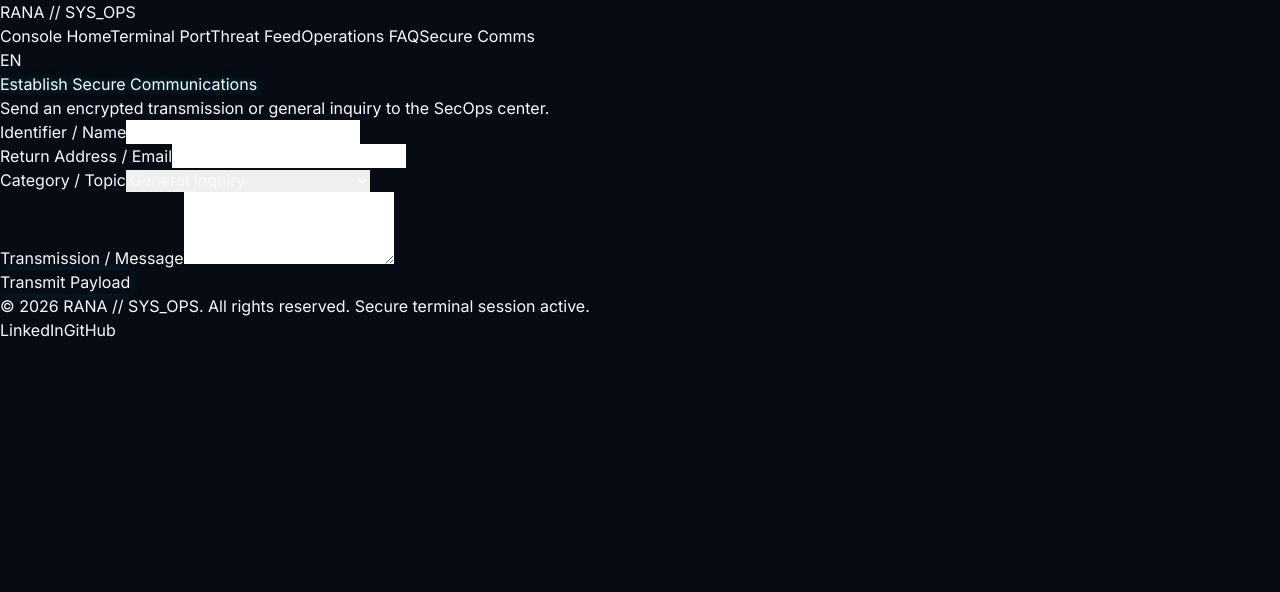
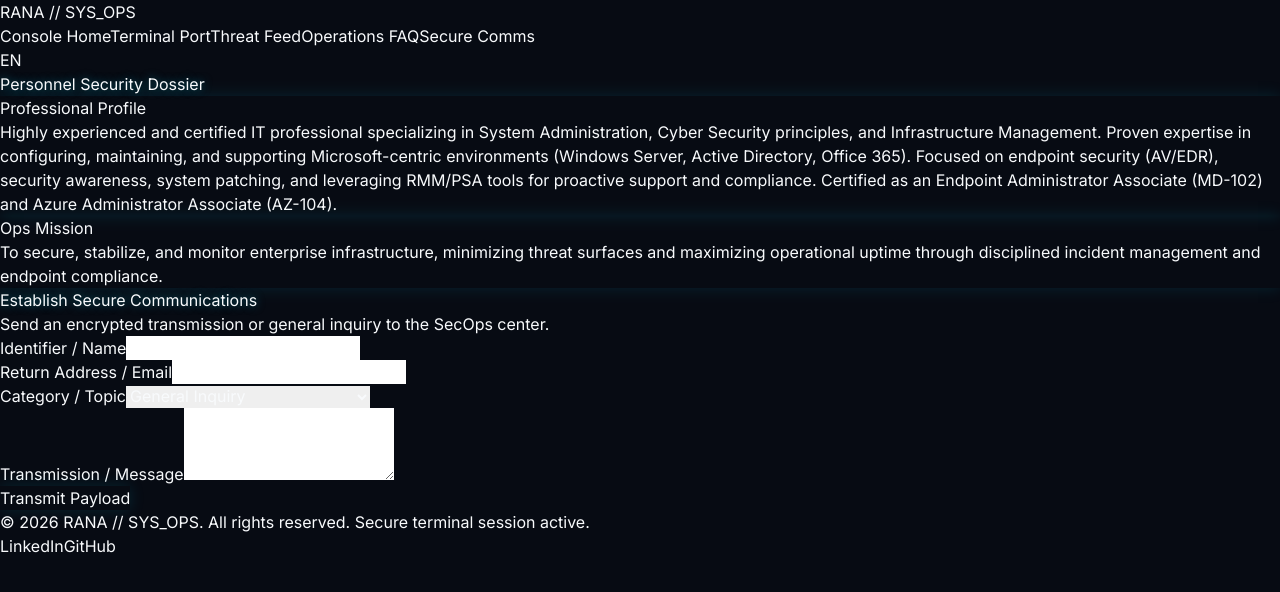
Before and after one commit to hrana36/Toolbox, a Next.js app: page /contact in a window 1280 px wide. Shown: the top 592 px of the page. Built offline with nearby package versions, Linux system fonts and the light colour scheme.

Commit message:
feat: stack Personnel Security Dossier info on top of Contact Form on Secure Comms page

```diff
--- a/src/app/contact/page.tsx
+++ b/src/app/contact/page.tsx
@@ -58,7 +58,27 @@ export default function Contact() {
       </header>
 
       {/* Body */}
-      <main className="flex-1 max-w-2xl mx-auto w-full px-4 py-4 md:py-6 flex flex-col justify-center">
+      <main className="flex-1 max-w-2xl mx-auto w-full px-4 py-4 md:py-6 flex flex-col justify-center gap-8">
+        {/* Personnel Security Dossier */}
+        <div className="w-full flex flex-col justify-center">
+          <h1 className="text-2xl font-bold font-mono tracking-wider border-b border-slate-900 pb-2 mb-4 text-white uppercase text-cyber-glow">
+            {t('about.title')}
+          </h1>
+          <div className="space-y-4 leading-relaxed text-slate-300 text-sm">
+            {/* Profile Section */}
+            <section className="bg-slate-900/40 border border-slate-800 rounded-lg p-4 md:p-5 cyber-glow">
+              <h2 className="text-base font-bold font-mono text-cyan-400 mb-3 uppercase tracking-wider">{t('about.section_profile')}</h2>
+              <p className="text-slate-400 text-xs">{t('about.profile_desc')}</p>
+            </section>
+
+            {/* Mission Section */}
+            <section className="bg-slate-900/40 border border-slate-800 rounded-lg p-4 md:p-5 cyber-glow">
+              <h2 className="text-base font-bold font-mono text-emerald-400 mb-3 uppercase tracking-wider">{t('about.section_mission')}</h2>
+              <p className="text-slate-400 text-xs">{t('about.mission_desc')}</p>
+            </section>
+          </div>
+        </div>
+
         {/* Centered Form */}
         <div className="w-full flex flex-col justify-center">
           <h1 className="text-2xl font-bold font-mono tracking-wider border-b border-slate-900 pb-2 mb-4 text-white uppercase text-cyber-glow">
```
